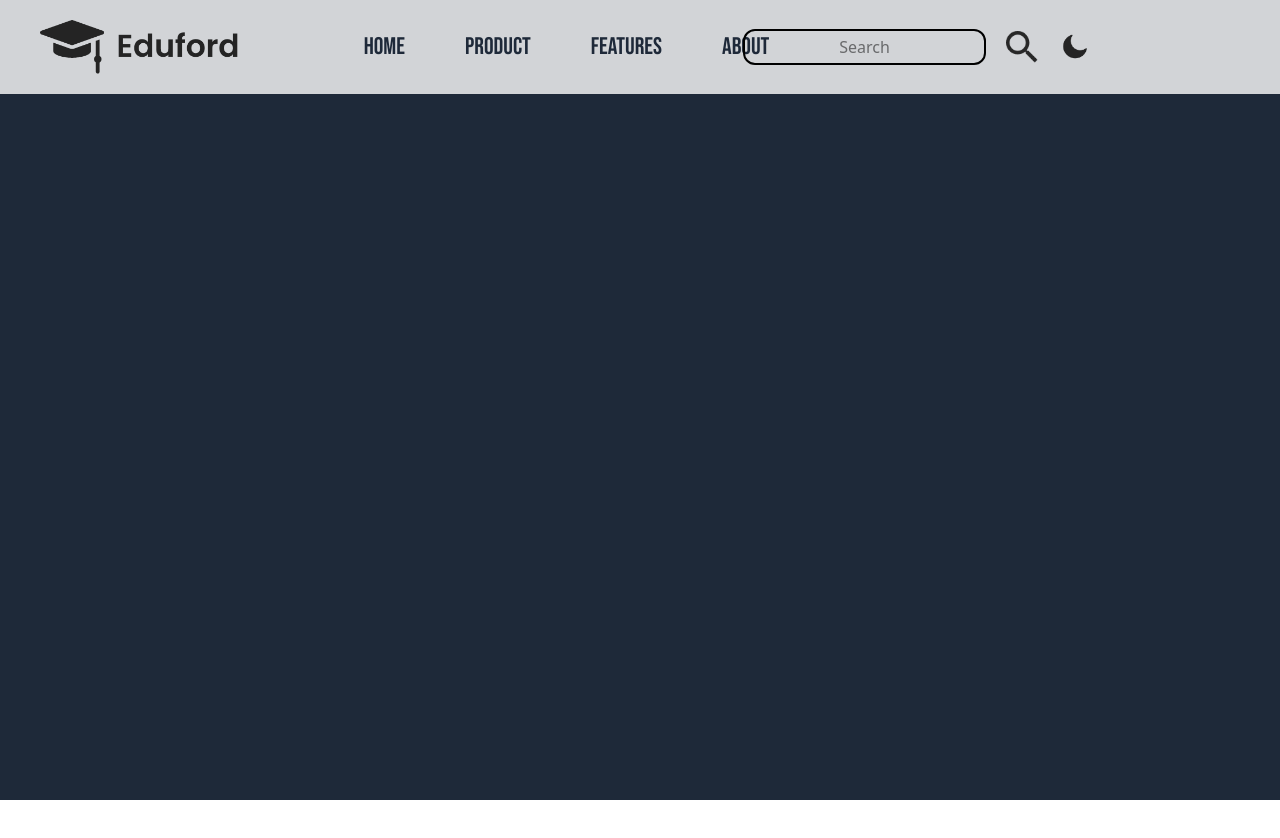
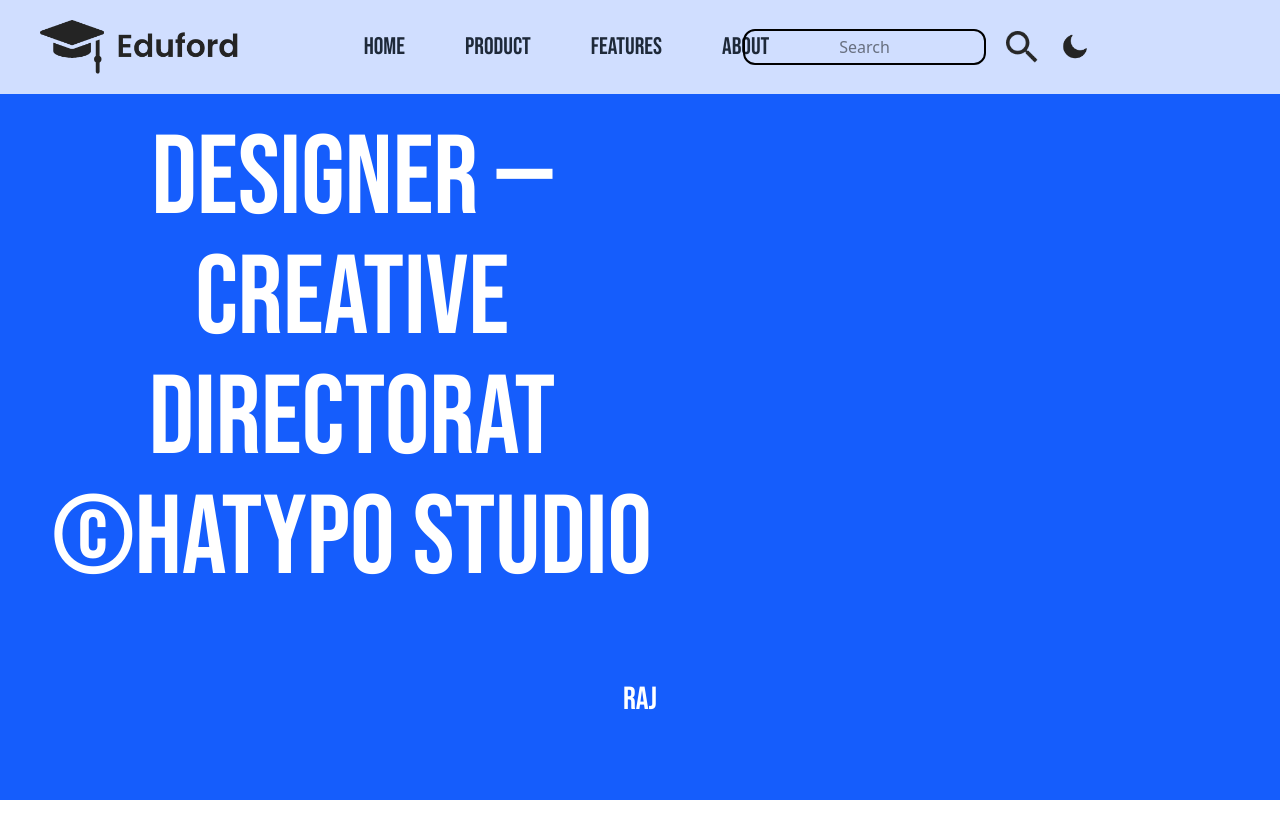
Before and after one commit to HarshGupta-283104/FAIZAD, a React (Vite) app: page / in a window 1280 px wide. Shown: the top 838 px of the page. Before the commit the page ends 800 px from the top, so only its background shows below. Built offline with nearby package versions, Linux system fonts and the light colour scheme.

Commit message:
completed

```diff
--- a/src/App.jsx
+++ b/src/App.jsx
@@ -1,10 +1,12 @@
 import React from 'react'
 import Navbar from './Component/NavBar1'
+import Hero from './Component/Hero'
 function App() {
   return (
 
-    <div className='w-full h-screen bg-gray-800'>
+    <div className='w-full h-full flex flex-col items-center justify-center'>
       <Navbar />
+      <Hero />
     </div>
   )
 }
--- /dev/null
+++ b/src/Component/Hero.jsx
@@ -0,0 +1,20 @@
+import React from 'react'
+
+function Hero() {
+  return (
+    <div className='w-full h-screen bg-blue-600 pt-30'>
+      <div className='w-[55%]  text-white text-[7rem] leading-30 font-[Regular] text-center'>
+
+            <span className=''>Designer — </span><br />
+            <span>Creative Director</span>
+            <span>at ©Hatypo Studio</span>
+
+      </div>
+      <div className='w-full h-screen text-white text-[2rem] leading-30 font-[Regular] text-center mt-10'>
+        Raj
+      </div>
+    </div>
+  )
+}
+
+export default Hero
--- a/src/Component/NavBar1.jsx
+++ b/src/Component/NavBar1.jsx
@@ -1,4 +1,4 @@
-import React from 'react'
+import React, { useState, useEffect } from 'react'
 import { LogoWhite, LogoBlack, Day, Night, SearchDark, SearchLight } from '../assets/NavBarAssets/NavItems'
 
 
@@ -6,9 +6,23 @@
     const NavItems = ['Home', 'Product', 'Features', 'About'];
     let spanId = document.getElementById("#span0");
     console.log(spanId);
+    const [PrevScroll, setPrevScroll] = useState(window.scrollY);
+    const [Visible, setVisible] = useState(true);
+
+    useEffect(() => {
+        function handleScroll() {
+            const currentScroll = window.scrollY;
+            if (currentScroll > PrevScroll) {
+                setVisible(false);
+            } else {
+                setVisible(true);
+            }
+            setPrevScroll(currentScroll);
+        }
+    }, []);
 
   return (
-    <div className='w-full flex items-center justify-between backdrop:blur-2xl bg-white/80 px-10 py-5 px-4'>
+    <div className='w-full flex items-center justify-between backdrop:blur-2xl bg-white/80 px-10 py-5 px-4 fixed top-0 z-50'>
         <img src={LogoBlack} alt="logo" className='w-[200px] cursor-pointer'/>
         <ul className='flex items-center gap-7 text-2xl font-[Regular] text-gray-800 gap-15 cursor-pointer'>
             {NavItems.map((items,index)=>(
--- a/src/Component/index.js
+++ b/src/Component/index.js
@@ -1,4 +1,55 @@
+import {
+Iphone1,
+  Iphone2,
+  Iphone2_2,
+  BillBoard,
+  BookStack,
+  BrandStack,
+  Buddy,
+  BusStop,
+  Cabin,
+  CallPc,
+  Car,
+  Cards,
+  Cat,
+  Cat2,
+  Cat3,
+  Celero,
+  ComicalEstate,
+  Desk,
+  DoubleQuote,
+  GridTypography,
+  GuidlinesStack,
+  HatypoMobileWhite,
+  HatypoPc,
+  HatypoPc2,
+  HoldPhone,
+  Homical,
+  HomicalLogo,
+  IdCard,
+  IphoneCorner,
+  OurServicePc,
+  PcChair,
+  Standing,
+  Status,
+  VenAI } from '/assets/Image/Utills';
+
+if(Car) console.log("done");
+
 const navItem = [ "works", "about", "Studio", "insight", "contact"];
 export  {
  navItem
 };
+
+
+export const MarqueeData= ['Featured Works', '©2024-2025'];
+
+export const CardMarqueeData = [
+    {
+        id:1,
+        Heading : "hatypo Studio",
+        Description: "The official website of Hatypo Studio embodies the essence of a design-driven approach, blending bold typography, dynamic layouts, and seamless interactivity. Designed to captivate and engage, the homepage serves as a gateway to the studio’s expertise in branding, UI/UX, and motion design.",
+        linkText: "View Case Study",
+        RightImage: []
+    }
+]
```
